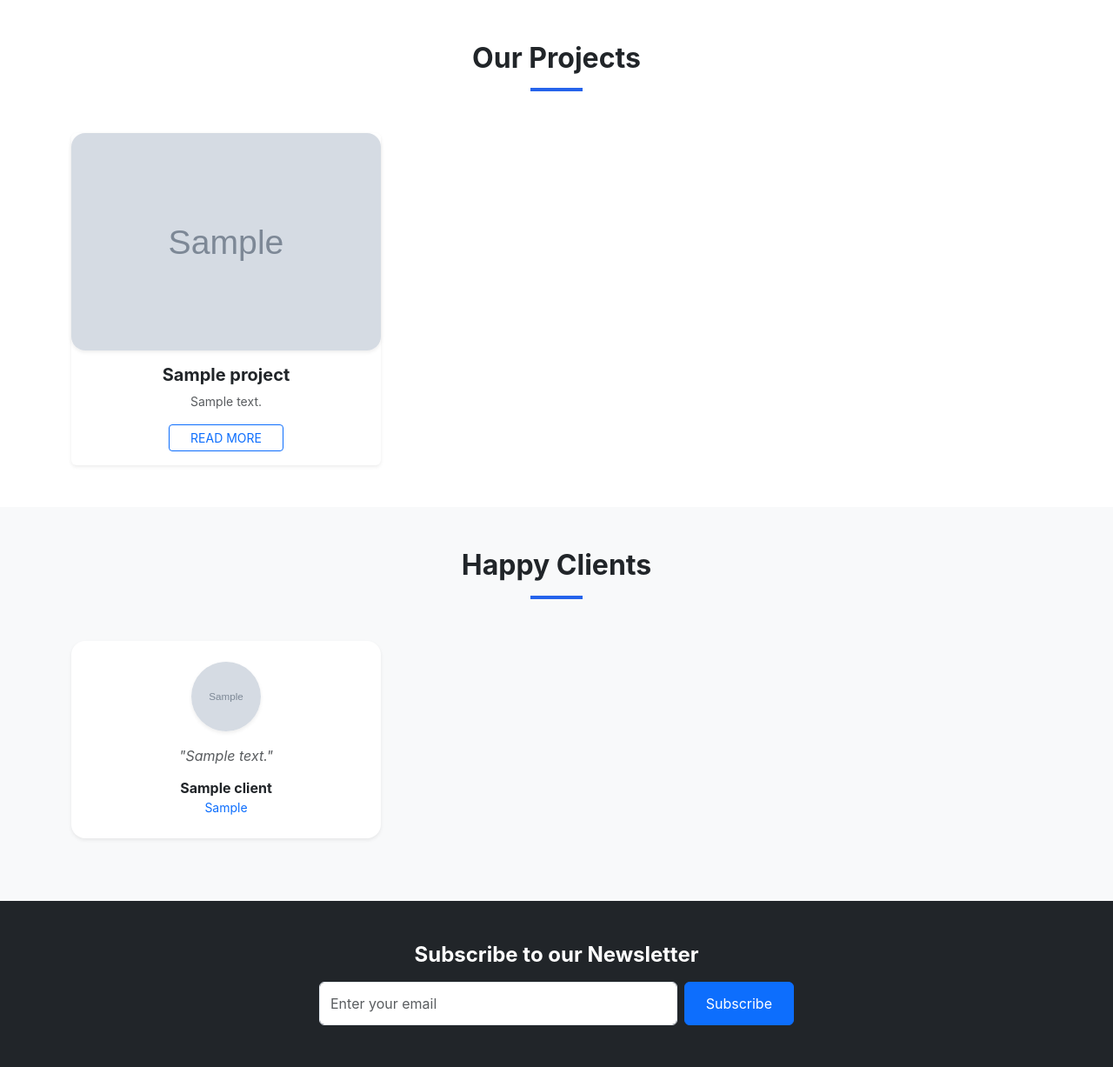
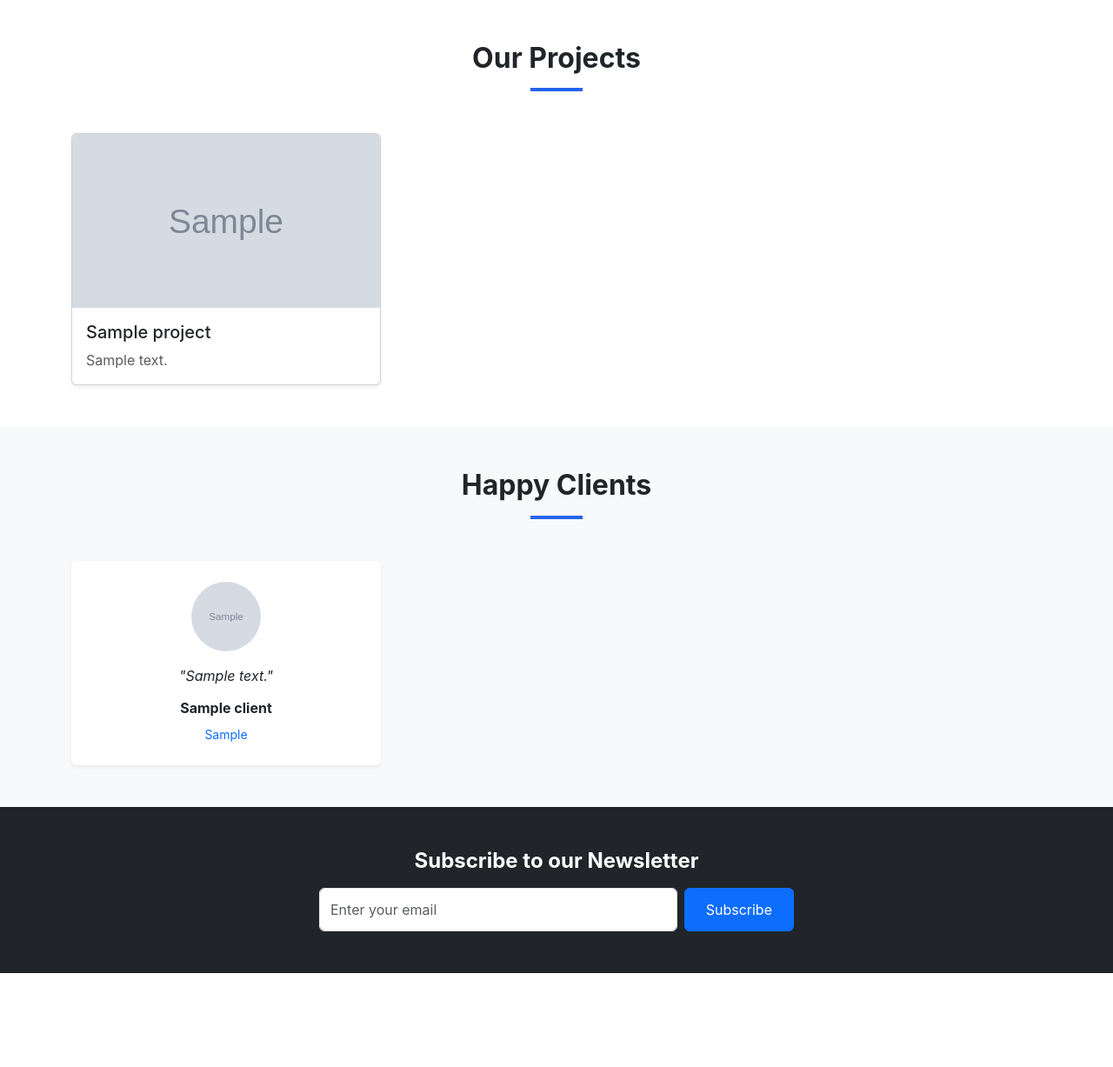
Before and after one commit to diya1704-hash/Full-Stack-Project-EstateElevate, a Flask app: page / in a window 1280 px wide. Shown: the part 696-1923 px from the top of the page at 87% size. After the commit the page ends 1815 px from the top, so only its background shows below. Run offline with Flask 3, Linux system fonts and the light colour scheme; tables that the repository leaves empty hold one stand-in row (values such as "Sample post"); grey boxes marked "Sample" are stand-in pictures; data that the repository does not hold is empty.

Commit message:
Fix database LONGTEXT and image display logic

```diff
--- a/app.py
+++ b/app.py
@@ -44,28 +44,24 @@ def get_base64_image(file):
 
 @app.route('/')
 def index():
-    """Fetches projects/clients and applies one-time database upgrade."""
     conn = mysql.get_conn()
     cur = conn.cursor()
 
-    # --- TEMPORARY DATABASE AUTO-FIX ---
-    # This runs every time you visit the home page to ensure columns are LONGTEXT
+    # Trigger the upgrade
     try:
         cur.execute("ALTER TABLE projects MODIFY image_path LONGTEXT")
         cur.execute("ALTER TABLE clients MODIFY image_path LONGTEXT")
-        print("Database upgraded: image_path is now LONGTEXT")
-    except Exception as e:
-        # If it's already LONGTEXT, it might skip this, which is fine
-        print(f"DB Upgrade Note: {e}")
+    except:
+        pass
 
-    # Fetch data for display
     cur.execute("SELECT * FROM projects")
-    projects = cur.fetchall()
+    projects = cur.fetchall() # Get data first
+
     cur.execute("SELECT * FROM clients")
-    clients = cur.fetchall()
+    clients = cur.fetchall() # Get data first
 
     cur.close()
-    conn.close()
+    conn.close() # Close last
     return render_template('index.html', projects=projects, clients=clients)
 
 @app.route('/admin')
--- a/templates/index.html
+++ b/templates/index.html
@@ -49,12 +49,11 @@
         <div class="row g-4">
             {% if projects %} {% for p in projects %}
             <div class="col-md-4">
-                <div class="card project-card border-0 h-100 shadow-sm">
-                    <img src="{{ p['image_path'] }}" class="card-img-top rounded-4 shadow-sm" alt="Project Image" style="height: 250px; object-fit: cover;">
-                    <div class="card-body text-center">
-                        <h5 class="fw-bold">{{ p['name'] }}</h5>
-                        <p class="text-muted small">{{ p['description'] }}</p>
-                        <button class="btn btn-outline-primary btn-sm px-4">READ MORE</button>
+                <div class="card h-100 shadow-sm">
+                    <img src="{{ p['image_path'] }}" class="card-img-top" alt="Project Image" style="height: 200px; object-fit: cover;">
+                    <div class="card-body">
+                        <h5 class="card-title">{{ p['name'] }}</h5>
+                        <p class="card-text text-muted">{{ p['description'] }}</p>
                     </div>
                 </div>
             </div>
@@ -71,11 +70,11 @@
             <h2 class="text-center fw-bold mb-5 section-title">Happy Clients</h2>
             <div class="row text-center">
                 {% if clients %} {% for c in clients %}
-                <div class="col-md-4 mb-4">
-                    <div class="p-4 bg-white rounded-4 shadow-sm h-100">
-                        <img src="{{ c['image_path'] }}" class="rounded-circle mb-3 shadow-sm" width="80" height="80" style="object-fit: cover;">
-                        <p class="fst-italic text-muted">"{{ c['description'] }}"</p>
-                        <h6 class="fw-bold mb-0">{{ c['name'] }}</h6>
+                <div class="col-md-4 text-center">
+                    <div class="p-4 bg-white rounded shadow-sm">
+                        <img src="{{ c['image_path'] }}" class="rounded-circle mb-3" width="80" height="80" style="object-fit: cover;">
+                        <p class="fst-italic">"{{ c['description'] }}"</p>
+                        <h6 class="fw-bold">{{ c['name'] }}</h6>
                         <small class="text-primary">{{ c['designation'] }}</small>
                     </div>
                 </div>
```
